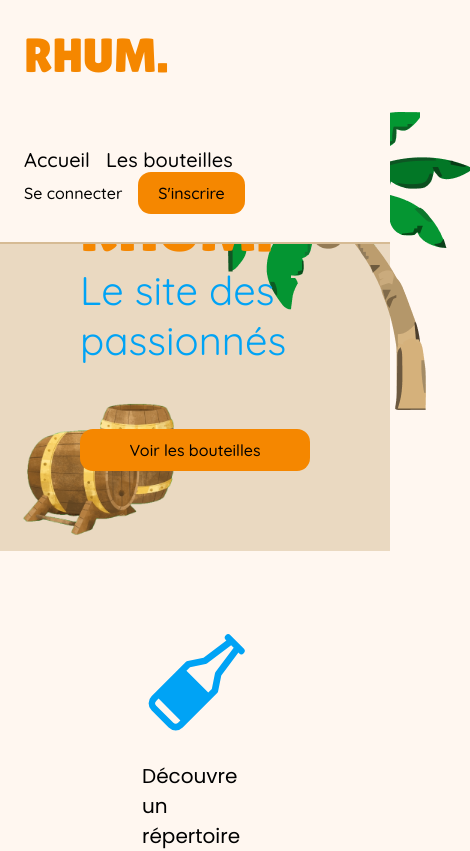
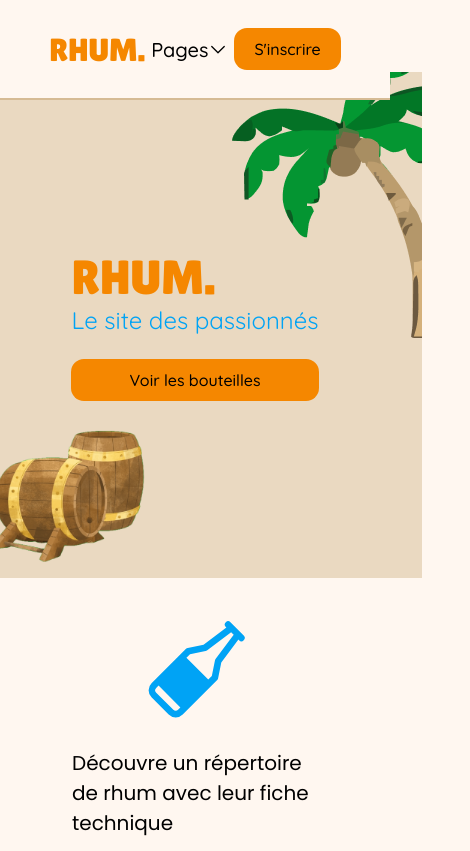
Before and after one commit to LoiseauB/rhum., a React (Vite) app: page / in a window 390 px wide. Shown: the top 851 px of the page, 470 px wide, since content can reach past the window. Built offline with nearby package versions, Linux system fonts and the light colour scheme.

Commit message:
feat: responsive header & home

```diff
--- a/src/components/layout/Header.tsx
+++ b/src/components/layout/Header.tsx
@@ -1,14 +1,18 @@
+import { useState } from 'react';
 import { NavLink } from 'react-router-dom';
+import { CaretDown, CaretUp } from '@phosphor-icons/react';
+import classNames from 'classnames';
 
 import Button from '../common/Button';
 
 const Header = () => {
+  const [isOpen, setIsOpen] = useState(false);
   return (
     <header className="flex justify-between items-center bg-white">
-      <div className="flex items-center gap-5">
+      <div className="flex items-center res-navlink">
         <span className="text-title text-2xl text-primary">RHUM.</span>
         <nav>
-          <div className="flex gap-2 ">
+          <div className="gap-2 visible-desktop-flex ">
             <NavLink to="/" className="text-nav">
               Accueil
             </NavLink>
@@ -16,9 +20,32 @@ const Header = () => {
               Les bouteilles
             </NavLink>
           </div>
+          <div className="visible-mobile-flex justify-evenly items-center w-full">
+            <button
+              onClick={() => setIsOpen(!isOpen)}
+              className="relative flex items-center text-nav">
+              Pages {isOpen ? <CaretUp /> : <CaretDown />}
+            </button>
+            <div
+              className={classNames(
+                { 'visible-none': !isOpen },
+                'absolute -bottom-3 bg-white p-1 border text-nav',
+              )}>
+              <NavLink to="/" className="m-5">
+                Accueil
+              </NavLink>
+              <br />
+              <NavLink to="/bottles" className="m-5">
+                Les bouteilles
+              </NavLink>
+            </div>
+          </div>
         </nav>
+        <div className="visible-mobile-block">
+          <Button asNavLink>S'inscrire</Button>
+        </div>
       </div>
-      <nav className="flex gap-2 items-center">
+      <nav className="visible-desktop-flex gap-2 items-center">
         <NavLink to="/" className="text-nav text-md">
           Se connecter
         </NavLink>
--- a/src/pages/Home/HomeHero.tsx
+++ b/src/pages/Home/HomeHero.tsx
@@ -5,7 +5,7 @@ import palmTreeUrl from '../../assets/images/tall-palmtree.png';
 
 const HomeHero = () => {
   return (
-    <section className="relative h-hero p-10 bg-secondary-50 m-no-x-main flex justify-center items-center">
+    <section className="relative overflow-hidden h-hero p-10 bg-secondary-50 m-no-x-main flex justify-center items-center">
       <img src={palmTreeUrl} alt="palm tree" className="palm" />
       <div className="flex cta-hero flex-col gap-5">
         <div>
--- a/src/sass/flex.sass
+++ b/src/sass/flex.sass
@@ -13,6 +13,8 @@
     justify-content: space-between
   &-end
     justify-content: flex-end
+  &-evenly
+    justify-content: space-evenly
 
 .items
   &-center
@@ -28,6 +30,9 @@
   &-3
     gap: 1.5rem
   &-4
-    gap: 2rem
+    @include responsive($md)
+      gap: 2rem
   &-5
-    gap: 4rem
+    gap: 1.5rem
+    @include responsive($md)
+      gap: 4rem
--- a/src/sass/home/home.sass
+++ b/src/sass/home/home.sass
@@ -1,10 +1,8 @@
-@mixin responsive($breakpoint)
-  @media ( min-width: $breakpoint )
-    @content
-
 .h
   &-hero
-    min-height: 40vh
+    min-height: 60vh
+    @include responsive($md)
+      min-height: 40vh
 
 .icon
   &-home
@@ -17,8 +15,8 @@
   max-height: 20rem
 
   @media (max-width: $md)
-    right: -5rem
-    top: 0
+    right: -4rem
+    top: -2rem
 
   @include responsive($md)
     left: 5vw
--- a/src/sass/index.sass
+++ b/src/sass/index.sass
@@ -1,10 +1,11 @@
 @import 'minireset.sass'
 @import 'variables.sass'
+@import 'mixin.sass'
 @import 'text.sass'
 @import 'flex.sass'
 @import 'home/home.sass'
 @import 'common/button.sass'
-
+@import 'layout/header.sass'
 body
   font-size:16px
   font-family: 'Poppins', sans-serif
@@ -22,10 +23,14 @@ header
   border-bottom: $secondary 2px solid
 
 main
-  padding-top: 7rem
-  padding-left: 4rem
-  padding-right: 4rem
   min-height: 100vh
+  padding-top: 4.5rem
+  padding-left: 2rem
+  padding-right: 2rem
+  @include responsive($md)
+    padding-top: 7rem
+    padding-left: 4rem
+    padding-right: 4rem
 
 .bg
   &-primary
@@ -118,7 +123,10 @@ main
   &-3
     padding: 1.5rem
   &-10
-    padding: 5rem
+    padding: 2.5rem
+    @include responsive($md )
+      padding: 5rem
+
 
 .absolute
   position: absolute
@@ -131,7 +139,9 @@ main
     bottom: 0
 .-bottom
   &-1
-    bottom: -1vh
+    bottom: -1rem
+  &-3
+    bottom: -3rem
 
 .left
   &-0
@@ -146,3 +156,29 @@ main
 .right
   &-10
     right: 10vw
+
+.visible
+  &-none
+    display: none
+  &-mobile
+    &-flex
+      display: flex
+      @include responsive($md)
+        display: none
+    &-block
+      display: block
+      @include responsive($md)
+        display: none
+  &-desktop
+    &-flex
+      display: none
+      @include responsive($md)
+        display: flex
+
+.overflow
+  &-hidden
+    overflow: hidden
+
+.border
+  border: 1px solid $secondary
+  border-radius: 0.81rem
--- /dev/null
+++ b/src/sass/layout/header.sass
@@ -0,0 +1,7 @@
+.res-navlink
+  justify-content: center
+  width: 100%
+  @include responsive($md)
+    justify-content: flex-start
+    width: fit-content
+    gap: 4rem
--- a/src/sass/minireset.sass
+++ b/src/sass/minireset.sass
@@ -46,6 +46,7 @@ input,
 select
   margin: 0
   border: none
+  background: none
 
 // Box sizing
 html
--- /dev/null
+++ b/src/sass/mixin.sass
@@ -0,0 +1,3 @@
+@mixin responsive($breakpoint)
+  @media ( min-width: $breakpoint )
+    @content
--- a/src/sass/text.sass
+++ b/src/sass/text.sass
@@ -4,13 +4,12 @@
   src: url('/fonts/Poppins-Regular.ttf') format('truetype')
 @font-face
   font-family: 'Quicksand'
-  font-weight:300 700
+  font-weight: 300 700
   src: url('/fonts/Quicksand-VariableFont_wght.ttf') format('truetype')
 @font-face
   font-family: 'LilitaOne'
   font-weight: 400
   src: url('/fonts/LilitaOne-Regular.ttf') format('truetype')
-
 
 .text
   line-height: 1
@@ -29,15 +28,21 @@
       scale: 0.98
   &-title
     font-family: 'LilitaOne'
-    font-size: 4rem
+    font-size: 3rem
+    @include responsive($md)
+      font-size: 4rem
   &-md
     font-size: 1rem
   &-lg
     font-size: 1.25rem
   &-xl
-    font-size: 2.5rem
+    font-size: 1.5rem
+    @include responsive($md)
+      font-size: 2.5rem
   &-2xl
-    font-size: 3rem
+    font-size: 2rem
+    @include responsive($md)
+      font-size: 3rem
   &-primary
     color: $primary
   &-secondary
```
